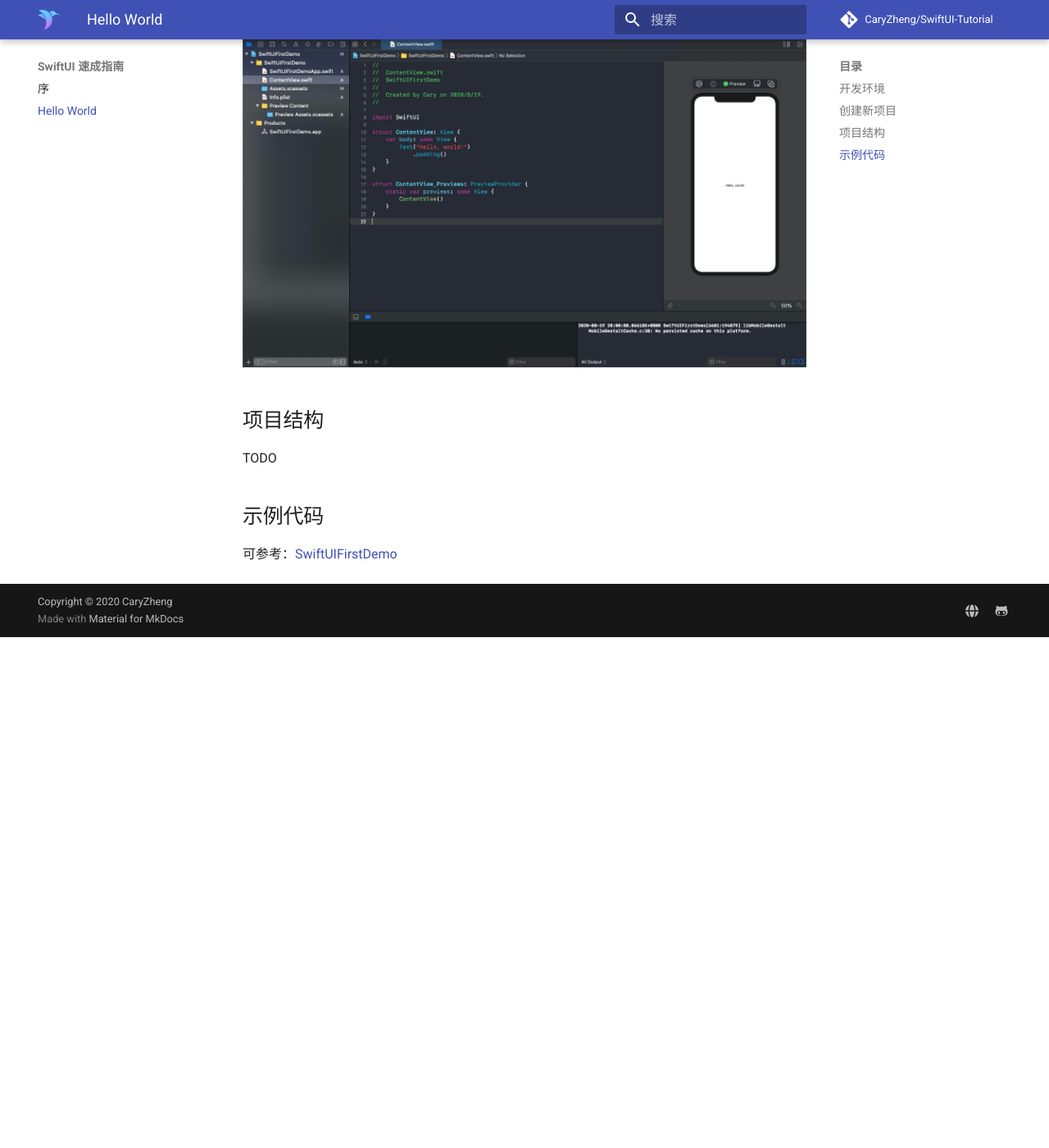
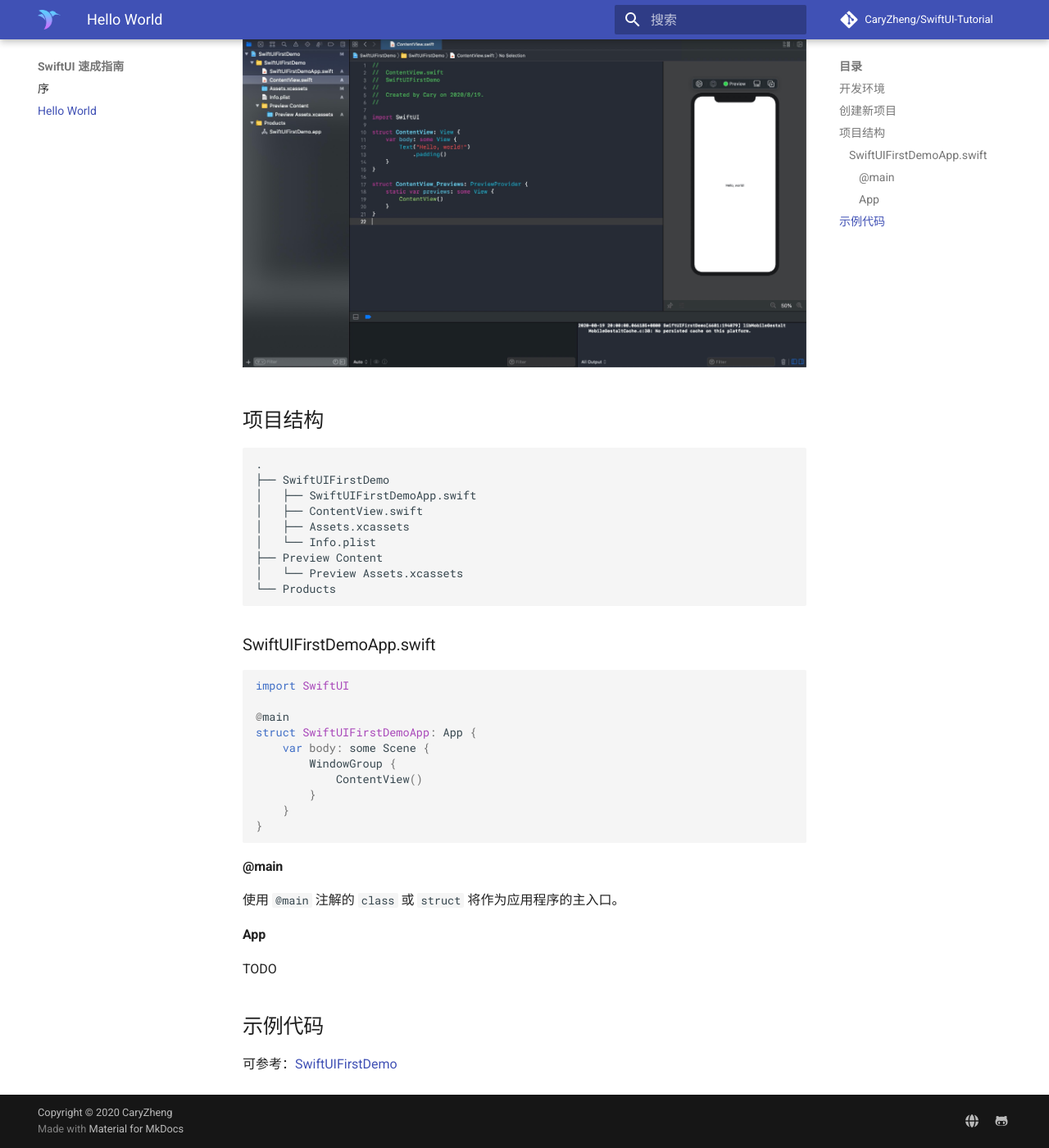
Before and after one commit to CaryZheng/SwiftUI-Tutorial, an MkDocs documentation site: the page built from docs/hello_world.md, in a window 1280 px wide and 1400 px high, scrolled down 1418 px. Shown: the whole window at 82% size. Built offline with MkDocs 1.6.1 and Material for MkDocs 9.7.7, drawn with Linux system fonts in a browser that asks for light colours; comment, search, counter and statistics services are not loaded; before the commit the page ends 2195 px from its top, so only the background shows below that.

Commit message:
Update hello_world.md

````diff
--- a/docs/hello_world.md
+++ b/docs/hello_world.md
@@ -22,6 +22,39 @@
 
 ## 项目结构
 
+```shell
+.
+├── SwiftUIFirstDemo
+│   ├── SwiftUIFirstDemoApp.swift
+│   ├── ContentView.swift
+│   ├── Assets.xcassets
+│   └── Info.plist
+├── Preview Content
+│   └── Preview Assets.xcassets
+└── Products
+```
+
+### SwiftUIFirstDemoApp.swift
+
+```swift
+import SwiftUI
+
+@main
+struct SwiftUIFirstDemoApp: App {
+    var body: some Scene {
+        WindowGroup {
+            ContentView()
+        }
+    }
+}
+```
+
+#### @main
+
+使用 `@main` 注解的 `class` 或 `struct` 将作为应用程序的主入口。
+
+#### App
+
 TODO
 
 ## 示例代码
````
Also changed, not shown: 1 other file.
